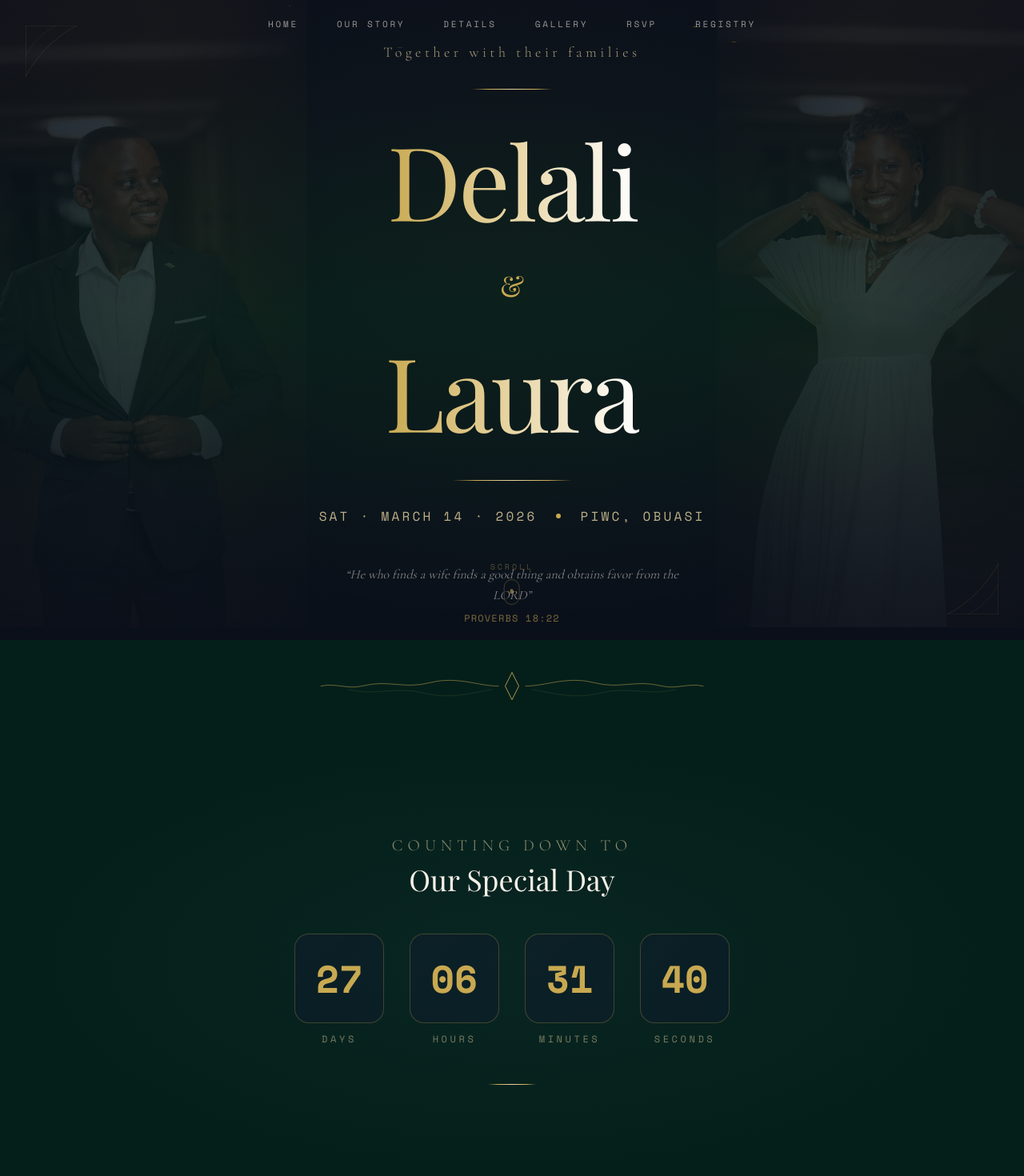
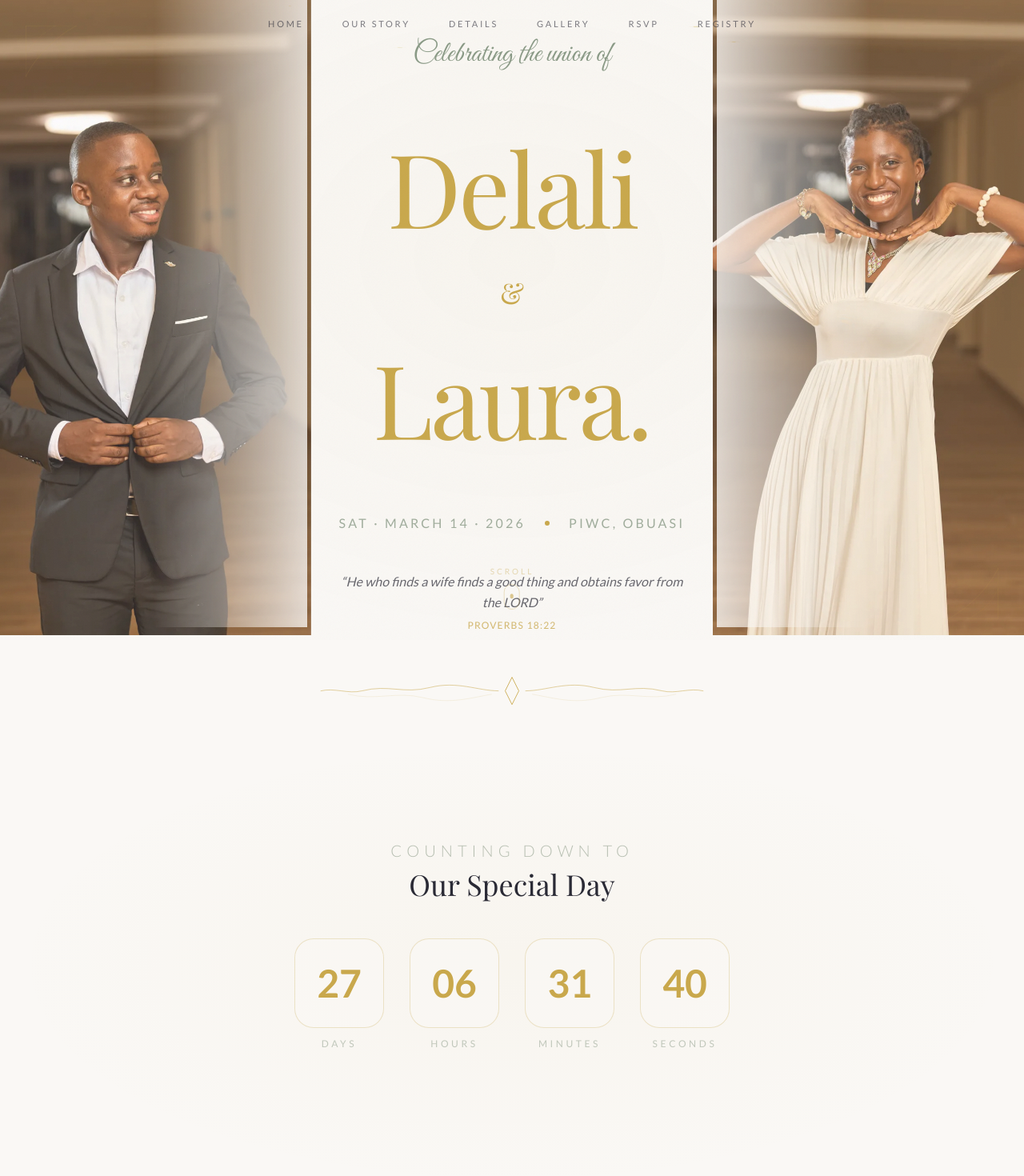
Before and after one commit to fodela/laurykel, a Next.js app: page / in a window 1280 px wide. Shown: the top 1470 px of the page at 80% size. Built offline with nearby package versions, Linux system fonts and the light colour scheme; a web font is replaced by a local one.

Commit message:
feat: Implement email sending functionality and refresh the Hero section's design, colors, and introductory text.

```diff
--- a/app/globals.css
+++ b/app/globals.css
@@ -2,6 +2,11 @@
 @import "tw-animate-css";
 
 @custom-variant dark (&:is(.dark *));
+
+@keyframes ken-burns {
+  0% { transform: scale(1); }
+  100% { transform: scale(1.05); }
+}
 
 /* ========================================
    WEDDING DESIGN SYSTEM — Dark Luxury Theme
@@ -14,18 +19,13 @@ html {
 
 :root {
   /* ── Wedding Palette ── */
-  --wedding-navy: #041f1a;
-  /* --wedding-navy: #0F1B2D; */
-  --wedding-teal: #1A3A3A;
-  --wedding-dark-teal: #0D2626;
-  --wedding-gold: #C8A951;
-  --wedding-pale-gold: #E8D5A3;
-  --wedding-cream: #F5F0E8;
-  --wedding-deep: #1A1A2E;
-  --wedding-charcoal: #0A0F1A;
-  --wedding-glass: rgba(15, 27, 45, 0.6);
-  --wedding-glass-border: rgba(200, 169, 81, 0.15);
-  --wedding-glow: rgba(200, 169, 81, 0.3);
+  --wedding-ivory: #FAF8F5;
+  --wedding-gold: #C9A84C;
+  --wedding-sage: #8A9A86;
+  --wedding-charcoal: #2A2A35;
+  --wedding-glass: rgba(250, 248, 245, 0.6);
+  --wedding-glass-border: rgba(201, 168, 76, 0.4);
+  --wedding-glow: rgba(201, 168, 76, 0.3);
 
   /* ── Animation Timing ── */
   --ease-elegant: cubic-bezier(0.25, 0.46, 0.45, 0.94);
@@ -36,46 +36,43 @@ html {
   --duration-slow: 800ms;
   --duration-cinematic: 1200ms;
 
-  /* ── Shadcn Theme (dark-first) ── */
-  --radius: 0.625rem;
-  --background: #0F1B2D;
-  --foreground: #F5F0E8;
-  --card: #142234;
-  --card-foreground: #F5F0E8;
-  --popover: #142234;
-  --popover-foreground: #F5F0E8;
-  --primary: #C8A951;
-  --primary-foreground: #0F1B2D;
-  --secondary: #1A3A3A;
-  --secondary-foreground: #E8D5A3;
-  --muted: #1A2A3D;
-  --muted-foreground: #8A9AB5;
-  --accent: #1A3A3A;
-  --accent-foreground: #E8D5A3;
+  /* ── Shadcn Theme ── */
+  --radius: 1rem;
+  --background: #FAF8F5;
+  --foreground: #2A2A35;
+  --card: #FFFFFF;
+  --card-foreground: #2A2A35;
+  --popover: #FFFFFF;
+  --popover-foreground: #2A2A35;
+  --primary: #C9A84C;
+  --primary-foreground: #FAF8F5;
+  --secondary: #8A9A86;
+  --secondary-foreground: #FAF8F5;
+  --muted: #F0EBE1;
+  --muted-foreground: #8A9A86;
+  --accent: #8A9A86;
+  --accent-foreground: #FAF8F5;
   --destructive: oklch(0.577 0.245 27.325);
-  --border: rgba(200, 169, 81, 0.12);
-  --input: rgba(200, 169, 81, 0.1);
-  --ring: rgba(200, 169, 81, 0.4);
+  --border: rgba(42, 42, 53, 0.1);
+  --input: rgba(42, 42, 53, 0.1);
+  --ring: rgba(201, 168, 76, 0.4);
 }
 
 @theme inline {
   --color-background: var(--background);
   --color-foreground: var(--foreground);
-  --color-wedding-navy: var(--wedding-navy);
-  --color-wedding-teal: var(--wedding-teal);
-  --color-wedding-dark-teal: var(--wedding-dark-teal);
+  --color-wedding-ivory: var(--wedding-ivory);
   --color-wedding-gold: var(--wedding-gold);
-  --color-wedding-pale-gold: var(--wedding-pale-gold);
-  --color-wedding-cream: var(--wedding-cream);
-  --color-wedding-deep: var(--wedding-deep);
+  --color-wedding-sage: var(--wedding-sage);
   --color-wedding-charcoal: var(--wedding-charcoal);
   --color-wedding-glass: var(--wedding-glass);
   --color-wedding-glass-border: var(--wedding-glass-border);
   --color-wedding-glow: var(--wedding-glow);
   --font-serif: var(--font-playfair);
-  --font-heading: var(--font-cormorant);
-  --font-sans: var(--font-outfit);
-  --font-mono: var(--font-space-mono);
+  --font-heading: var(--font-lato);
+  --font-sans: var(--font-lato);
+  --font-mono: var(--font-lato);
+  --font-script: var(--font-great-vibes);
   --color-card-foreground: var(--card-foreground);
   --color-card: var(--card);
   --color-popover-foreground: var(--popover-foreground);
@@ -101,15 +98,15 @@ html {
 
 body {
   font-family: var(--font-sans), Arial, Helvetica, sans-serif;
-  background: var(--wedding-navy);
-  color: var(--wedding-cream);
+  background: var(--wedding-ivory);
+  color: var(--wedding-charcoal);
   overflow-x: hidden;
 }
 
 /* ── Selection Color ── */
 ::selection {
   background: rgba(200, 169, 81, 0.3);
-  color: #F5F0E8;
+  color: var(--wedding-charcoal);
 }
 
 /* ========================================
@@ -313,6 +310,9 @@ body {
    ======================================== */
 
 @layer utilities {
+  .animate-ken-burns {
+    animation: ken-burns 20s ease-out alternate infinite;
+  }
   .text-balance {
     text-wrap: balance;
   }
@@ -321,9 +321,9 @@ body {
   .text-shimmer {
     background: linear-gradient(90deg,
         var(--wedding-gold) 0%,
-        var(--wedding-pale-gold) 25%,
+        '#E8D5A3' 25%,
         #fff 50%,
-        var(--wedding-pale-gold) 75%,
+        '#E8D5A3' 75%,
         var(--wedding-gold) 100%);
     background-size: 200% auto;
     -webkit-background-clip: text;
@@ -335,7 +335,7 @@ body {
 
   /* Glassmorphism card */
   .glass-card {
-    background: rgba(15, 27, 45, 0.5);
+    background: var(--wedding-glass);
     backdrop-filter: blur(20px);
     -webkit-backdrop-filter: blur(20px);
     border: 1px solid rgba(200, 169, 81, 0.12);
@@ -427,10 +427,7 @@ body {
 
   /* Gradient overlay for sections */
   .section-gradient {
-    background: linear-gradient(180deg,
-        var(--wedding-navy) 0%,
-        var(--wedding-dark-teal) 50%,
-        var(--wedding-navy) 100%);
+    background: linear-gradient(180deg, var(--wedding-ivory) 0%, var(--wedding-sage) 50%, var(--wedding-ivory) 100%);
   }
 
   /* Ornamental gold line */
@@ -439,7 +436,7 @@ body {
     background: linear-gradient(90deg,
         transparent 0%,
         var(--wedding-gold) 20%,
-        var(--wedding-pale-gold) 50%,
+        '#E8D5A3' 50%,
         var(--wedding-gold) 80%,
         transparent 100%);
   }
@@ -478,7 +475,7 @@ body {
 }
 
 ::-webkit-scrollbar-track {
-  background: var(--wedding-navy);
+  background: var(--wedding-ivory);
 }
 
 ::-webkit-scrollbar-thumb {
--- a/app/layout.tsx
+++ b/app/layout.tsx
@@ -1,5 +1,5 @@
 import type { Metadata } from "next";
-import { Playfair_Display, Cormorant_Garamond, Outfit, Space_Mono } from "next/font/google";
+import { Playfair_Display, Lato, Great_Vibes } from "next/font/google";
 import "./globals.css";
 
 const playfair = Playfair_Display({
@@ -8,23 +8,17 @@ const playfair = Playfair_Display({
   display: "swap",
 });
 
-const cormorant = Cormorant_Garamond({
-  variable: "--font-cormorant",
+const lato = Lato({
+  variable: "--font-lato",
   subsets: ["latin"],
-  weight: ["300", "400", "500", "600", "700"],
+  weight: ["300", "400", "700"],
   display: "swap",
 });
 
-const outfit = Outfit({
-  variable: "--font-outfit",
+const greatVibes = Great_Vibes({
+  variable: "--font-great-vibes",
   subsets: ["latin"],
-  display: "swap",
-});
-
-const spaceMono = Space_Mono({
-  variable: "--font-space-mono",
-  subsets: ["latin"],
-  weight: ["400", "700"],
+  weight: "400",
   display: "swap",
 });
 
@@ -132,8 +126,21 @@ export default function RootLayout({
   return (
     <html lang="en">
       <body
-        className={`${playfair.variable} ${cormorant.variable} ${outfit.variable} ${spaceMono.variable} antialiased`}
+        className={`${playfair.variable} ${lato.variable} ${greatVibes.variable} antialiased`}
       >
+        <svg
+          className="pointer-events-none fixed inset-0 z-50 h-full w-full opacity-[0.03]"
+          xmlns="http://www.w3.org/2000/svg"
+        >
+          <filter id="noiseFilter">
+            <feTurbulence
+              type="fractalNoise"
+              baseFrequency="0.8"
+              numOctaves="3"
+            />
+          </filter>
+          <rect width="100%" height="100%" filter="url(#noiseFilter)" />
+        </svg>
         {children}
       </body>
     </html>
--- a/app/page.tsx
+++ b/app/page.tsx
@@ -205,7 +205,7 @@ export default function Home() {
   };
 
   return (
-    <main className="relative min-h-screen bg-wedding-navy" role="main" aria-label="Wedding celebration website">
+    <main className="relative min-h-screen bg-wedding-ivory" role="main" aria-label="Wedding celebration website">
       {/* JSON-LD Structured Data for Search Engines */}
       <script
         type="application/ld+json"
@@ -243,7 +243,7 @@ export default function Home() {
         <div
           className="absolute inset-0 opacity-40"
           style={{
-            background: "linear-gradient(180deg, transparent 0%, rgba(26, 58, 58, 0.3) 50%, transparent 100%)",
+            background: "linear-gradient(180deg, transparent 0%, rgba(250, 248, 245, 0.6) 50%, transparent 100%)",
           }}
         />
         <div className="relative z-10">
@@ -255,7 +255,7 @@ export default function Home() {
             >
               Our Story
             </TextShimmer>
-            <p className="mt-4 font-heading text-base text-wedding-cream/30">
+            <p className="mt-4 font-heading text-base text-wedding-charcoal/60">
               The moments that led us here
             </p>
           </div>
@@ -266,7 +266,7 @@ export default function Home() {
             <h3 className="mb-6 font-serif text-2xl italic text-wedding-gold/80">
               A Special Note of Gratitude
             </h3>
-            <p className="font-heading text-lg leading-relaxed text-wedding-cream/70">
+            <p className="font-heading text-lg leading-relaxed text-wedding-charcoal/60">
               Laura and Particle want to say a huge thank you to the amazing community that facilitated this journey—their bosses, teachers, spiritual leaders, parents, HR, friends, and colleagues. You helped write this story. They can’t wait to celebrate with you!
             </p>
           </div>
@@ -287,7 +287,7 @@ export default function Home() {
             >
               The Details
             </TextShimmer>
-            <p className="mt-4 font-heading text-base text-wedding-cream/30">
+            <p className="mt-4 font-heading text-base text-wedding-charcoal/60">
               Everything you need to know
             </p>
           </div>
@@ -332,7 +332,7 @@ export default function Home() {
         <div
           className="absolute inset-0 opacity-30"
           style={{
-            background: "radial-gradient(ellipse at 30% 50%, rgba(200, 169, 81, 0.04) 0%, transparent 60%), radial-gradient(ellipse at 70% 50%, rgba(26, 58, 58, 0.15) 0%, transparent 60%)",
+            background: "radial-gradient(ellipse at 30% 50%, rgba(200, 169, 81, 0.04) 0%, transparent 60%), radial-gradient(ellipse at 70% 50%, rgba(201, 168, 76, 0.05) 0%, transparent 60%)",
           }}
         />
         <div className="relative z-10">
@@ -344,7 +344,7 @@ export default function Home() {
             >
               Our Moments
             </TextShimmer>
-            <p className="mt-4 font-heading text-base text-wedding-cream/30">
+            <p className="mt-4 font-heading text-base text-wedding-charcoal/60">
               A glimpse into our journey together
             </p>
           </div>
@@ -372,7 +372,7 @@ export default function Home() {
             >
               RSVP
             </TextShimmer>
-            <p className="mt-4 font-heading text-base text-wedding-cream/30">
+            <p className="mt-4 font-heading text-base text-wedding-charcoal/60">
               Let us know if you can make it
             </p>
           </div>
@@ -399,10 +399,10 @@ export default function Home() {
 
       {/* Footer */}
       <footer className="relative border-t border-wedding-gold/5 py-16 text-center" role="contentinfo">
-        <div className="mb-4 font-serif text-lg text-wedding-cream/20">
+        <div className="mb-4 font-serif text-lg text-wedding-charcoal/60">
           Delali & Laura
         </div>
-        <p className="font-mono text-[10px] uppercase tracking-[0.3em] text-wedding-cream/15">
+        <p className="font-mono text-[10px] uppercase tracking-[0.3em] text-wedding-charcoal/60">
           &copy; 2026 &middot; March 14th &middot; Obuasi, Ghana
         </p>
         <div className="mx-auto mt-6 gold-line" style={{ width: 60, height: 1 }} aria-hidden="true" />
@@ -436,17 +436,17 @@ function DetailCard({
         <div className="mb-4 text-3xl" role="img" aria-label={`${title} icon`}>
           {icon}
         </div>
-        <h3 className="mb-4 font-serif text-xl text-wedding-cream">
+        <h3 className="mb-4 font-serif text-xl text-wedding-charcoal">
           {title}
         </h3>
         <div className="space-y-1">
           <p className="font-mono text-sm text-wedding-gold">
             <time dateTime={time}>{time}</time>
           </p>
-          <p className="text-sm text-wedding-cream/50" itemProp="addressLocality">
+          <p className="text-sm text-wedding-charcoal/60" itemProp="addressLocality">
             {location}
           </p>
-          <p className="text-sm text-wedding-cream/40" itemProp="name">
+          <p className="text-sm text-wedding-charcoal/60" itemProp="name">
             {venue}
           </p>
         </div>
--- a/components/Countdown.tsx
+++ b/components/Countdown.tsx
@@ -50,7 +50,7 @@ const TimeUnit = React.memo(({ value, label }: TimeUnitProps) => {
                     }}
                 />
             </div>
-            <span className="font-mono text-[10px] uppercase tracking-[0.3em] text-wedding-pale-gold/50 sm:text-xs">
+            <span className="font-mono text-[10px] uppercase tracking-[0.3em] text-wedding-sage/50 sm:text-xs">
                 {label}
             </span>
         </div>
@@ -111,17 +111,17 @@ export function Countdown() {
             <div
                 className="absolute inset-0 opacity-50"
                 style={{
-                    background: "radial-gradient(ellipse at 50% 50%, rgba(26, 58, 58, 0.5) 0%, transparent 70%)",
+                    background: "radial-gradient(ellipse at 50% 50%, rgba(200, 169, 81, 0.08) 0%, transparent 70%)",
                 }}
             />
 
             <div className="container relative z-10 mx-auto px-4">
                 <div className="hero-fade-up flex flex-col items-center gap-12">
                     <div className="text-center">
-                        <h2 className="font-heading text-lg font-light tracking-[0.3em] text-wedding-pale-gold/60 sm:text-xl">
+                        <h2 className="font-heading text-lg font-light tracking-[0.3em] text-wedding-sage/60 sm:text-xl">
                             COUNTING DOWN TO
                         </h2>
-                        <p className="mt-2 font-serif text-3xl text-wedding-cream sm:text-4xl">
+                        <p className="mt-2 font-serif text-3xl text-wedding-charcoal sm:text-4xl">
                             Our Special Day
                         </p>
                     </div>
--- a/components/Hero.tsx
+++ b/components/Hero.tsx
@@ -13,7 +13,7 @@ export function Hero() {
     }, []);
 
     return (
-        <section className="relative flex min-h-[100dvh] flex-col items-center justify-center overflow-hidden bg-wedding-charcoal">
+        <section className="relative flex min-h-[100dvh] flex-col items-center justify-center overflow-hidden bg-wedding-ivory">
             {/* Corner-positioned Portrait Backgrounds */}
             <div className="absolute inset-0 z-0">
                 {showMarquee && (
@@ -45,12 +45,12 @@ export function Hero() {
                                         alt="Delali Dogbevi"
                                         loading="eager"
                                         decoding="async"
-                                        className="absolute inset-0 w-full h-full object-cover object-center"
+                                        className="absolute inset-0 w-full h-full object-cover object-center animate-ken-burns"
                                         style={{ width: '100%', height: '100%' }}
                                     />
                                 </picture>
                                 {/* Gradient overlay - fade from left toward center with smooth blend */}
-                                <div className="absolute inset-0 bg-gradient-to-r from-transparent from-30% via-transparent via-50% to-wedding-charcoal/80" />
+                                <div className="absolute inset-0 bg-gradient-to-r from-transparent from-30% via-transparent via-50% to-wedding-ivory/80" />
                             </div>
                         </motion.div>
 
@@ -81,25 +81,19 @@ export function Hero() {
                                         alt="Laura Bosompem"
                                         loading="eager"
                                         decoding="async"
-                                        className="absolute inset-0 w-full h-full object-cover object-center"
+                                        className="absolute inset-0 w-full h-full object-cover object-center animate-ken-burns"
                                         style={{ width: '100%', height: '100%' }}
                                     />
                                 </picture>
                                 {/* Gradient overlay - fade from right toward center with smooth blend */}
-                                <div className="absolute inset-0 bg-gradient-to-l from-transparent from-30% via-transparent via-50% to-wedding-charcoal/80" />
+                                <div className="absolute inset-0 bg-gradient-to-l from-transparent from-30% via-transparent via-50% to-wedding-ivory/80" />
                             </div>
                         </motion.div>
                     </>
                 )}
                 {/* Dark gradient overlay to ensure text readability */}
-                <div className="absolute inset-0 bg-gradient-to-b from-wedding-charcoal/70 via-wedding-navy/80 to-wedding-charcoal/90" />
                 {/* Radial vignette */}
-                <div
-                    className="absolute inset-0"
-                    style={{
-                        background: "radial-gradient(ellipse at 50% 50%, transparent 30%, rgba(10, 15, 26, 0.7) 100%)",
-                    }}
-                />
+
             </div>
 
             {/* Subtle radial gold glow */}
@@ -136,16 +130,16 @@ export function Hero() {
 
             {/* Main content */}
             <div className="z-10 flex flex-col items-center gap-5 p-4 pt-8 text-center sm:gap-8 sm:pt-12">
-                {/* "Together with their families" */}
-                <p className="hero-fade-up delay-0 font-heading text-base font-light tracking-[0.25em] text-wedding-pale-gold/70 sm:text-lg">
-                    Together with their families
+                {/* "Celebrating the union of" */}
+                <p className="hero-fade-up delay-0 font-script text-3xl font-light text-wedding-sage sm:text-4xl">
+                    Celebrating the union of
                 </p>
 
                 {/* Gold ornamental line */}
                 <div className="hero-line-grow delay-100 gold-line" style={{ height: 1, width: 100 }} />
 
                 {/* Names */}
-                <h1 className="hero-scale-in delay-150 text-shimmer font-serif text-5xl font-light leading-tight tracking-tight sm:text-7xl md:text-8xl lg:text-9xl">
+                <h1 className="hero-scale-in delay-150 text-wedding-gold font-serif text-5xl font-light leading-tight tracking-tight sm:text-7xl md:text-8xl lg:text-9xl">
                     Delali
                 </h1>
 
@@ -153,8 +147,8 @@ export function Hero() {
                     &
                 </span>
 
-                <h1 className="hero-scale-in delay-150 text-shimmer font-serif text-5xl font-light leading-tight tracking-tight sm:text-7xl md:text-8xl lg:text-9xl">
-                    Laura
+                <h1 className="hero-scale-in delay-150 text-wedding-gold font-serif text-5xl font-light leading-tight tracking-tight sm:text-7xl md:text-8xl lg:text-9xl">
+                    Laura.
                 </h1>
 
                 {/* Gold ornamental line */}
@@ -162,21 +156,21 @@ export function Hero() {
 
                 {/* Date & Venue */}
                 <div className="hero-fade-up delay-250 flex flex-col items-center gap-2 sm:flex-row sm:gap-6">
-                    <span className="font-mono text-sm tracking-[0.2em] text-wedding-pale-gold/80 sm:text-base">
+                    <span className="font-mono text-sm tracking-[0.2em] text-wedding-sage/80 sm:text-base">
                         SAT &middot; MARCH 14 &middot; 2026
                     </span>
                     <span className="hidden h-1.5 w-1.5 rounded-full bg-wedding-gold sm:block" />
-                    <span className="font-mono text-sm tracking-[0.2em] text-wedding-pale-gold/80 sm:text-base">
+                    <span className="font-mono text-sm tracking-[0.2em] text-wedding-sage/80 sm:text-base">
                         PIWC, OBUASI
                     </span>
                 </div>
 
                 {/* Bible Verse */}
                 <blockquote className="hero-fade-up delay-300 mt-4 max-w-md text-center">
-                    <p className="font-heading text-sm italic leading-relaxed text-wedding-cream/50 sm:text-base">
+                    <p className="font-heading text-sm italic leading-relaxed text-wedding-charcoal/70 sm:text-base">
                         &ldquo;He who finds a wife finds a good thing and obtains favor from the LORD&rdquo;
                     </p>
-                    <cite className="mt-2 block font-mono text-xs tracking-widest text-wedding-gold/60 not-italic">
+                    <cite className="mt-2 block font-mono text-xs tracking-widest text-wedding-gold/80 not-italic">
                         PROVERBS 18:22
                     </cite>
                 </blockquote>
--- a/components/Navigation.tsx
+++ b/components/Navigation.tsx
@@ -20,7 +20,7 @@ export function Navigation() {
     const navBg = useTransform(
         scrollY,
         [0, 200],
-        ["rgba(15, 27, 45, 0)", "rgba(15, 27, 45, 0.85)"]
+        ["rgba(250, 248, 245, 0)", "rgba(250, 248, 245, 0.85)"]
     );
 
     const navBlur = useTransform(
@@ -70,7 +70,7 @@ export function Navigation() {
                             >
                                 <Link
                                     href={item.href}
-                                    className="group relative font-mono text-[11px] uppercase tracking-[0.25em] text-wedding-cream/60 transition-colors duration-300 hover:text-wedding-gold"
+                                    className="group relative font-mono text-[11px] uppercase tracking-[0.25em] text-wedding-charcoal/60 transition-colors duration-300 hover:text-wedding-gold"
                                 >
                                     {item.name}
                                     <span className="absolute -bottom-1 left-0 h-px w-0 bg-wedding-gold transition-all duration-300 group-hover:w-full" />
@@ -106,7 +106,7 @@ export function Navigation() {
 
             {/* Mobile Menu Overlay */}
             <motion.div
-                className="fixed inset-0 z-[65] flex flex-col items-center justify-center gap-8 bg-wedding-charcoal/95 backdrop-blur-xl sm:hidden"
+                className="fixed inset-0 z-[65] flex flex-col items-center justify-center gap-8 bg-wedding-ivory/95 backdrop-blur-xl sm:hidden"
                 initial={false}
                 animate={isOpen ? { opacity: 1, pointerEvents: "auto" as const } : { opacity: 0, pointerEvents: "none" as const }}
                 transition={{ duration: 0.3 }}
@@ -121,7 +121,7 @@ export function Navigation() {
                         <Link
                             href={item.href}
                             onClick={() => setIsOpen(false)}
-                            className="font-heading text-2xl tracking-[0.2em] text-wedding-cream/80 transition-colors hover:text-wedding-gold"
+                            className="font-heading text-2xl tracking-[0.2em] text-wedding-charcoal/60 transition-colors hover:text-wedding-gold"
                         >
                             {item.name}
                         </Link>
```
Also changed, not shown: components/Gallery.tsx (+8 -8 lines), components/RSVP.tsx (+15 -15 lines), components/Registry.tsx (+4 -4 lines), components/Timeline.tsx (+5 -5 lines), 1 other file (tests, documents, lock files or other folders).
